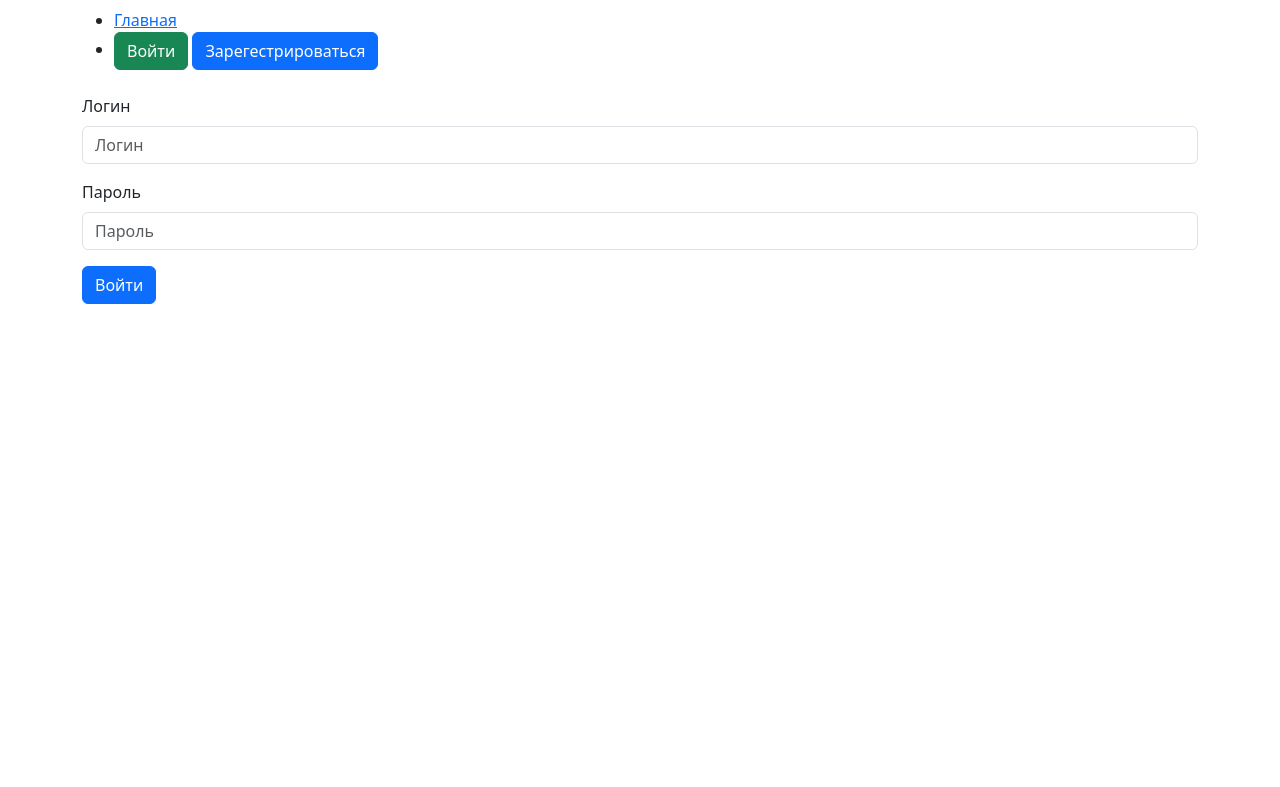
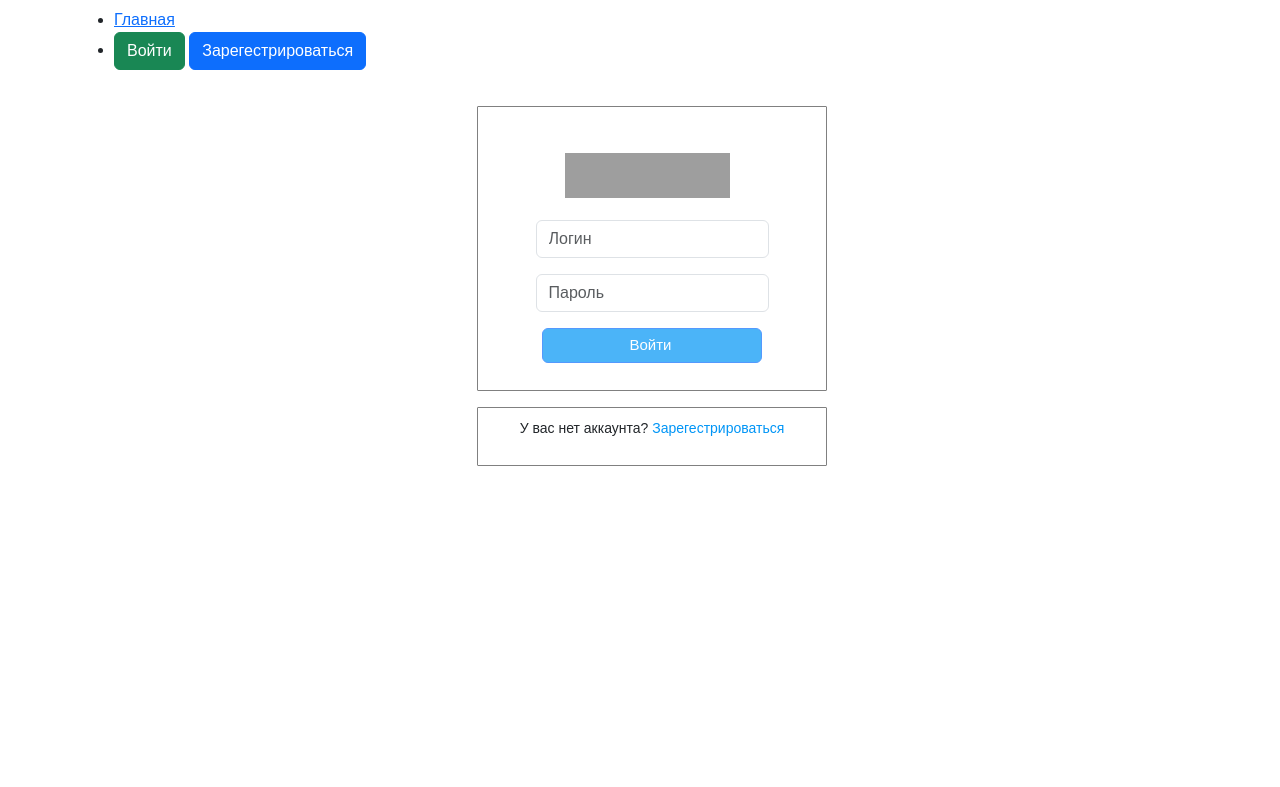
Before and after one commit to Russo2642/homework_71_zulufov_ruslan, a Django app: page /auth/login/ in a window 1280 px wide. Shown: the top 787 px of the page. Run offline with Django 4.2, Linux system fonts and the light colour scheme; some libraries are stand-ins or nearby versions; grey boxes are pictures that could not be loaded.

Commit message:
Вёрстка страницы аутентификации

```diff
--- a/instagram/accounts/templates/login.html
+++ b/instagram/accounts/templates/login.html
@@ -1,14 +1,24 @@
 {% extends 'base.html' %}
 {% load django_bootstrap5 %}
 {% block content %}
-<form method="post">
-    <div class="form">
-        {% csrf_token %}
-        {% bootstrap_form form %}
+<div class="container">
+    <div class="login-form">
+        <form method="post">
+            <div class="login">
+                <div class="logo-login-form">
+                    <img src="https://smm-wiki.com/wp-content/uploads/2018/11/igtv-v-instagram-kak-posmotret.png"
+                         alt="logo insta">
+                </div>
+                {% csrf_token %}
+                {% bootstrap_form form %}
+                {% bootstrap_button button_type="submit" content='Войти' %}
+            </div>
+        </form>
     </div>
-    <div class="form_row">
-        {% bootstrap_button button_type="submit" content='Войти' %}
+    <div class="login-register-form">
+        <p style="font-size:14px; text-align:center">У вас нет аккаунта?
+            <a href="{% url 'register' %}">Зарегестрироваться</a>
+        </p>
     </div>
-</form>
-
+</div>
 {% endblock %}
--- a/instagram/accounts/templates/user_detail.html
+++ b/instagram/accounts/templates/user_detail.html
@@ -11,7 +11,9 @@
 {% endblock %}
 
 {% block content %}
-{% if user_obj in user_obj.subscriptions.all %}
+
+
+{% if request.user in user_obj.subscriptions.all %}
     <a href="{% url 'follow' user_obj.pk %}">Отписаться</a>
 {% else %}
     <a href="{% url 'follow' user_obj.pk %}">Подписаться</a>
--- /dev/null
+++ b/instagram/static/css/style.css
@@ -0,0 +1,77 @@
+body {
+    font-family: Arial, Helvetica, sans-serif;
+}
+
+.container {
+    margin: 0 auto;
+    width: 1175px;
+}
+
+.login-form {
+    width: 350px;
+    margin: 12px auto
+}
+
+.login {
+    align-items: center;
+    background-color: white;
+    border: 1px solid grey;
+    border-radius: 1px;
+    box-sizing: border-box;
+    display: flex;
+    flex-direction: column;
+    flex-shrink: 0;
+    font: inherit;
+    font-size: 100%;
+    margin: 0 0 10px;
+    padding: 10px 0;
+    position: relative;
+    vertical-align: baseline;
+}
+
+.logo-login-form {
+    width: 175px;
+    height: 55px;
+    margin-top: 36px;
+    margin-bottom: 12px
+}
+
+.logo-login-form img {
+    width: 165px;
+    height: 45px;
+    cursor: pointer;
+}
+
+.login button {
+    padding: 5px 90px 5px 87px;
+    font-size: 15px;
+    background-color: rgba(0, 149, 246);
+    opacity: .7;
+    margin-bottom: 17px
+}
+
+.login-register-form {
+    align-items: center;
+    border: 1px solid grey;
+    border-radius: 1px;
+    box-sizing: border-box;
+    display: flex;
+    flex-direction: column;
+    flex-shrink: 0;
+    font: inherit;
+    font-size: 100%;
+    padding: 10px 0;
+    position: relative;
+    vertical-align: baseline;
+    width: 350px;
+    margin: 12px auto
+}
+
+.login-register-form a {
+    text-decoration: none;
+    color: rgba(0, 149, 246);
+}
+
+.form-label {
+    display: None
+}
```
